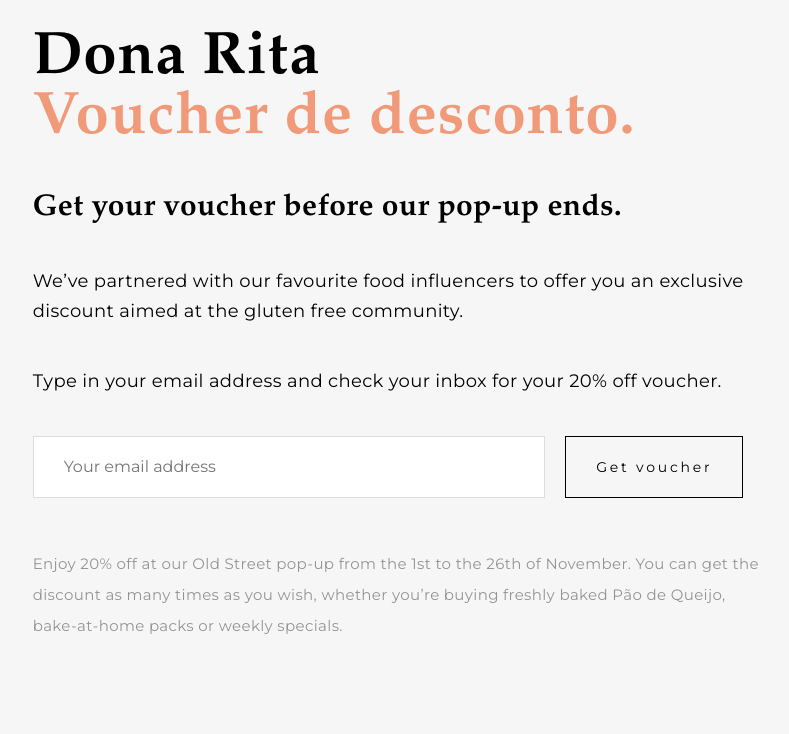
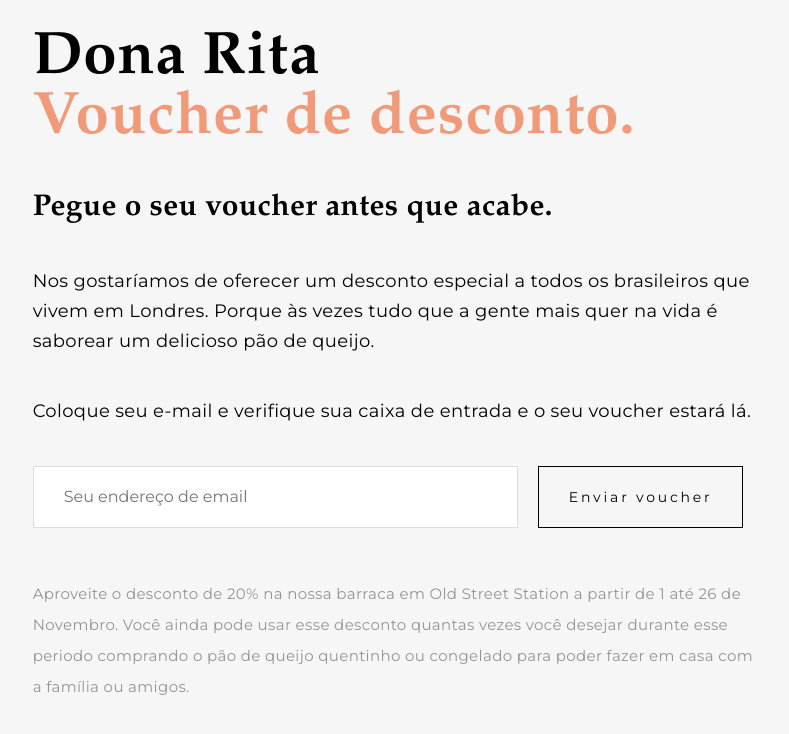
Before and after one commit to peduarte/dona-rita, a Jekyll site: the page built from voucher-br.md, in a window 1280 px wide. Shown: the top 734 px of the page, without its empty margins (189-978 px from the left). Built offline with Jekyll 4.4.1, drawn with Linux system fonts in a browser that asks for light colours.

Commit message:
🎨 Update voucher br copy

```diff
--- a/_includes/voucher-form.liquid
+++ b/_includes/voucher-form.liquid
@@ -1,8 +1,8 @@
-<form action="//donarita.us16.list-manage.com/subscribe/post?u=eacce3d5004edba44cd8a399b&amp;id={{ include.formId }}" method="post" id="mc-embedded-subscribe-form" name="mc-embedded-subscribe-form" class="validate" target="_blank" novalidate>
+<form action="//donarita.us16.list-manage.com/subscribe/post?u=eacce3d5004edba44cd8a399b&amp;id={{ include.formId }}" method="post" id="voucher-form" name="mc-embedded-subscribe-form" class="validate" target="_blank" novalidate>
 
 	<div class="mc-field-group" style="display: flex; flex-wrap: wrap;">
-		<input type="email" value="" name="EMAIL" placeholder="Your email address" style="flex: 1">
-		<button>Get voucher</button>
+		<input type="email" value="" name="EMAIL" placeholder="{% if include.placeholder %}{{include.placeholder}}{% else %}Your email address{% endif %}" style="flex: 1">
+		<button>{% if include.buttonText %}{{include.buttonText}}{% else %}Get voucher{% endif %}</button>
 	</div>
 
 	<!-- real people should not fill this in and expect good things - do not remove this or risk form bot signups-->
--- a/voucher-br.md
+++ b/voucher-br.md
@@ -3,13 +3,13 @@
 title: Voucher de desconto
 ---
 
-## Get your voucher before our pop-up ends.
+## Pegue o seu voucher antes que acabe.
 
-We’ve partnered with our favourite food influencers to offer you an exclusive discount aimed at the gluten free community.
+Nos gostaríamos de oferecer um desconto especial a todos os brasileiros que vivem em Londres. Porque às vezes tudo que a gente mais quer na vida é saborear um delicioso pão de queijo.
 
-Type in your email address and check your inbox for your 20% off voucher.
+Coloque seu e-mail e verifique sua caixa de entrada e o seu voucher estará lá.
 
-{% include voucher-form.liquid formId="70a85050c0" %}
+{% include voucher-form.liquid formId="70a85050c0" placeholder="Seu endereço de email" buttonText="Enviar voucher" %}
 
 <br>
-<small class="faded">Enjoy 20% off at our Old Street pop-up from the 1st to the 26th of November. You can get the discount as many times as you wish, whether you’re buying freshly baked Pão de Queijo, bake-at-home packs or weekly specials.</small>
+<small class="faded">Aproveite o desconto de  20% na nossa barraca em Old Street Station a partir de 1 até 26 de Novembro.  Você ainda pode usar esse desconto quantas vezes você desejar durante esse periodo comprando o pão de queijo quentinho  ou congelado para poder fazer em casa com a família ou amigos. </small>
```
